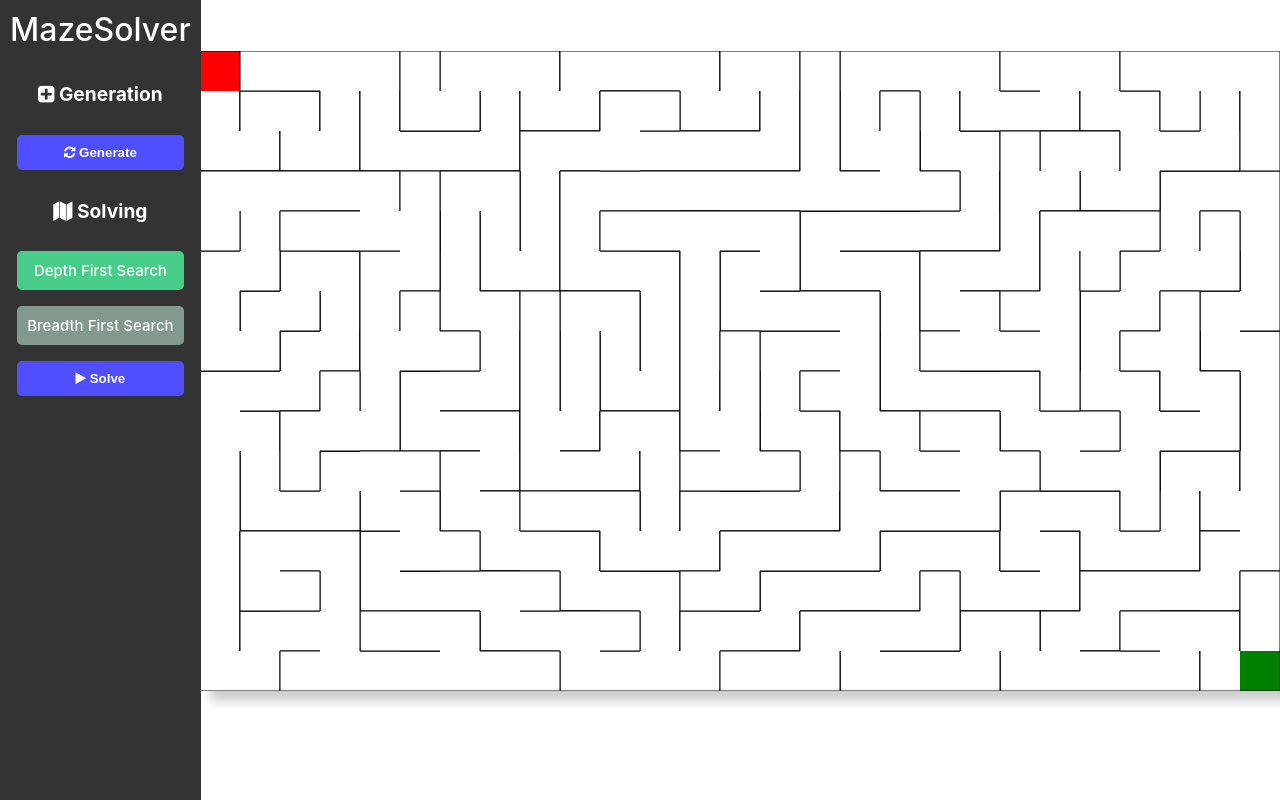
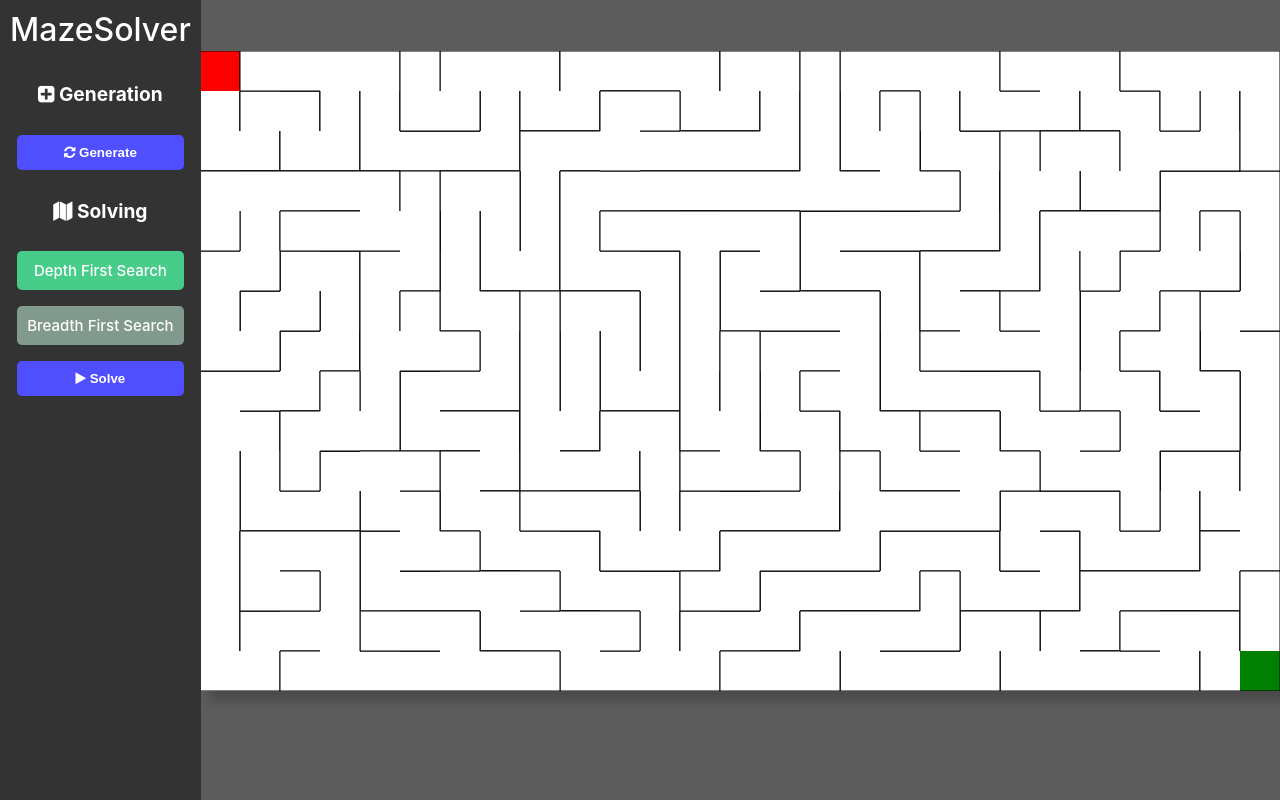
Before and after one commit to WukoSiric/vue-maze-visualizer, a Vue app: page / in a window 1280 px wide. Built offline with nearby package versions, Linux system fonts and the light colour scheme.

Commit message:
Background color changed to grey

```diff
--- a/src/assets/base.css
+++ b/src/assets/base.css
@@ -17,4 +17,5 @@ body {
     -webkit-font-smoothing: antialiased;
     -moz-osx-font-smoothing: grayscale;
     margin: 0;
+    background-color: #5c5c5c;
     }
```
